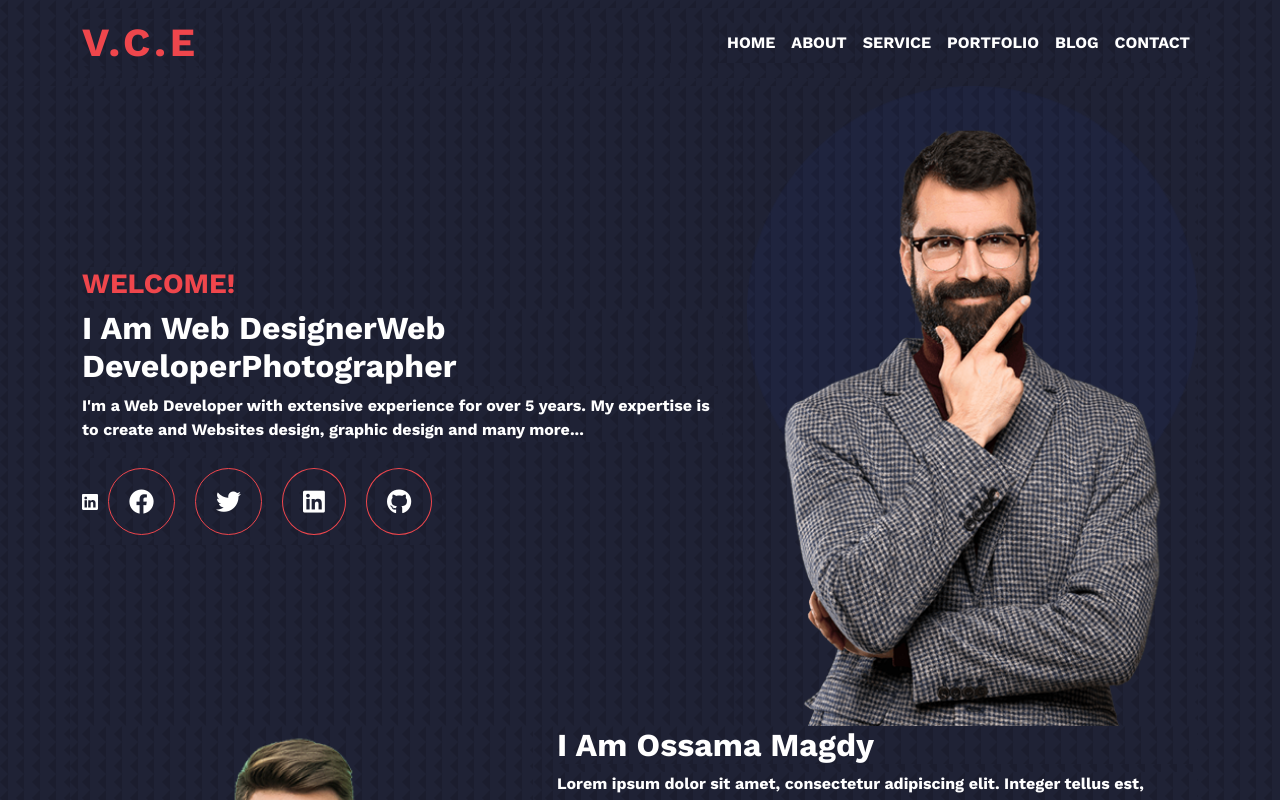
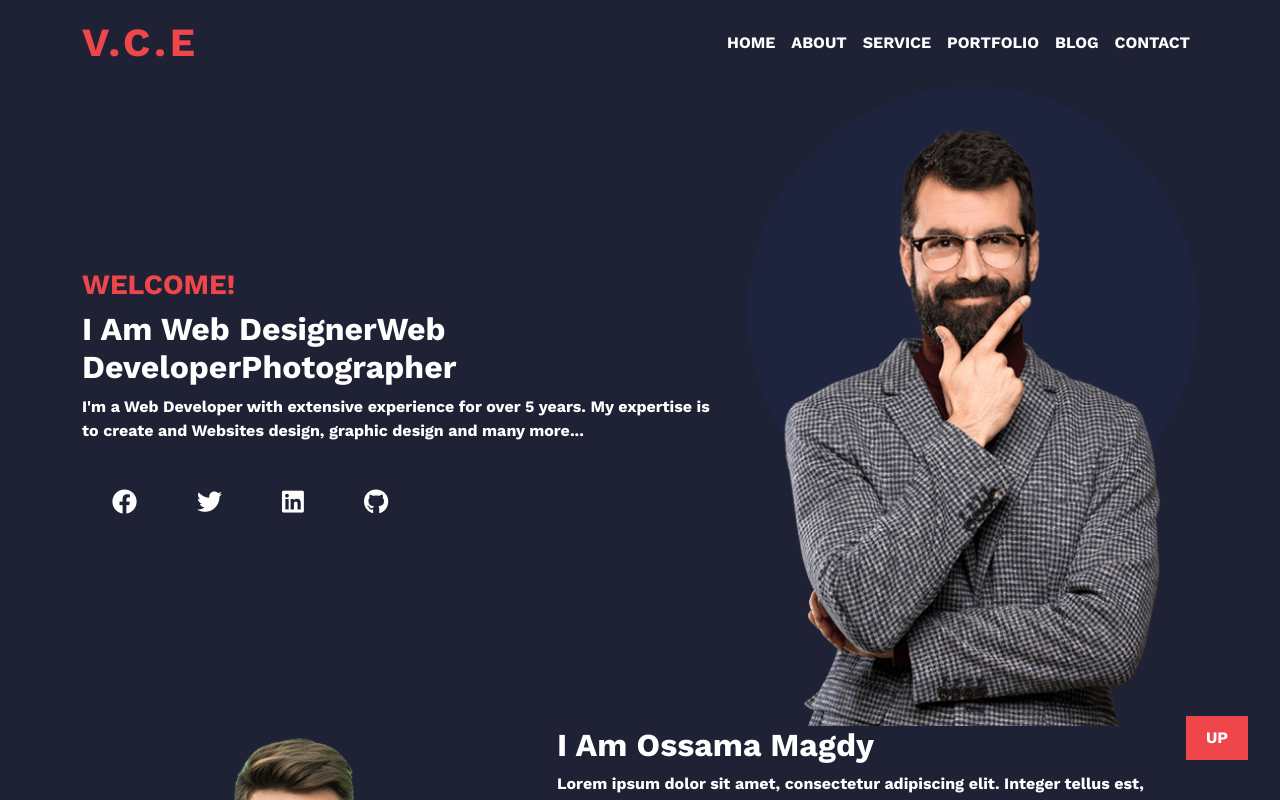
Before and after one commit to osos0/First-react-portfolio, a React (Create React App) app: page / in a window 1280 px wide. Shown: the top 800 px of the page. Built offline with nearby package versions, Linux system fonts and the light colour scheme; a web font is replaced by a local one.

Commit message:
after added the up button

```diff
--- a/src/App.js
+++ b/src/App.js
@@ -2,7 +2,7 @@ import { Component, Fragment } from "react";
 import About from "./componants/About/About";
 import Header from "./componants/header/Header";
 import Experianse from "./componants/Experianse/Experianse";
-import Portfolio from "./componants/portfolio/portfolio";
+import MyPortfolio from "./componants/portfolio/portfolio";
 import Blog from "./componants/Blog/BLOG";
 import Contactus from "./componants/Contact us/ContactUs";
 
@@ -13,7 +13,7 @@ class App extends Component {
         <Header />
         <About />
         <Experianse />
-        <Portfolio />
+        <MyPortfolio />
         <Blog />
         <Contactus />
       </Fragment>
--- a/src/componants/About/About.js
+++ b/src/componants/About/About.js
@@ -2,7 +2,7 @@ import { Component, Fragment } from "react";
 
 import "./About.css";
 import cv from "../img/cv_Ossama_Magdy_Nessim.pdf";
-import { BsLinkedin } from "react-icons/bs";
+// import { BsLinkedin } from "react-icons/bs";
 
 class About extends Component {
   render() {
@@ -20,9 +20,9 @@ class About extends Component {
                   design and many more...
                 </p>
                 <div className="linCon">
-                  <a href="https://www.linkedin.com/feed/">
+                  {/* <a href="https://www.linkedin.com/feed/">
                     <BsLinkedin />
-                  </a>
+                  </a> */}
                   <i className="fa-brands fa-facebook"></i>
                   <i className="fa-brands fa-twitter"></i>
                   <i className="fa-brands fa-linkedin"></i>
--- a/src/componants/portfolio/portfolio.css
+++ b/src/componants/portfolio/portfolio.css
@@ -37,3 +37,9 @@
 .counConchild h3 {
   color: var(--main-txt-color);
 }
+
+#upbtn {
+  position: fixed;
+  right: 2.5%;
+  bottom: 5%;
+}
--- a/src/componants/portfolio/portfolio.js
+++ b/src/componants/portfolio/portfolio.js
@@ -95,6 +95,9 @@ class Portfolio extends Component {
               </div>
             </div>
           </div>
+          <a id="upbtn" href="#nave">
+            <button>UP</button>
+          </a>
         </section>
       </Fragment>
     );
--- a/src/index.css
+++ b/src/index.css
@@ -12,7 +12,7 @@ html {
 * {
   color: white;
   background-color: var(--main-bg-color);
-  background-image: url("../src/componants/img/bg-texture.png");
+  /* background-image: url("../src/componants/img/bg-texture.png"); */
   box-sizing: border-box;
   outline: none;
   /* text-decoration: none; */
@@ -26,7 +26,7 @@ html {
 }
 
 i {
-  border: 1px solid var(--main-txt-color);
+  /* border: 1px solid var(--main-txt-color); */
   font-size: 25px;
   border-radius: 100%;
   padding: 20px 20px;
--- a/src/index.js
+++ b/src/index.js
@@ -1,5 +1,5 @@
 import React from "react";
-import ReactDOM from "react-dom";
+import ReactDOM from "react-dom/client";
 import "./index.css";
 import App from "./App";
 import "bootstrap/dist/css/bootstrap.min.css";
```
